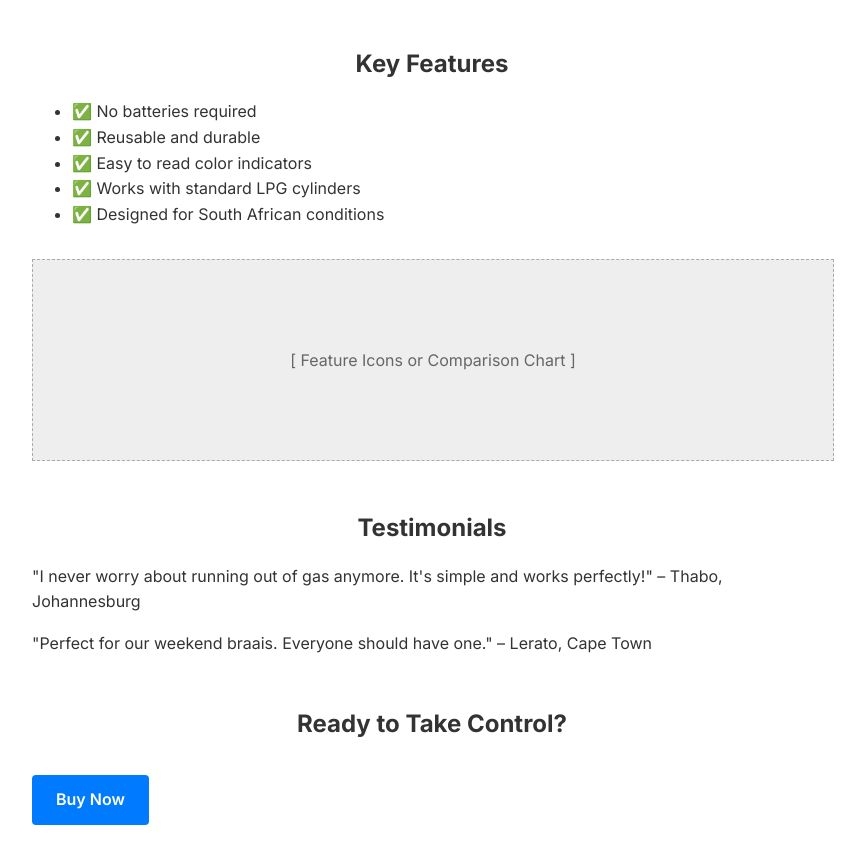
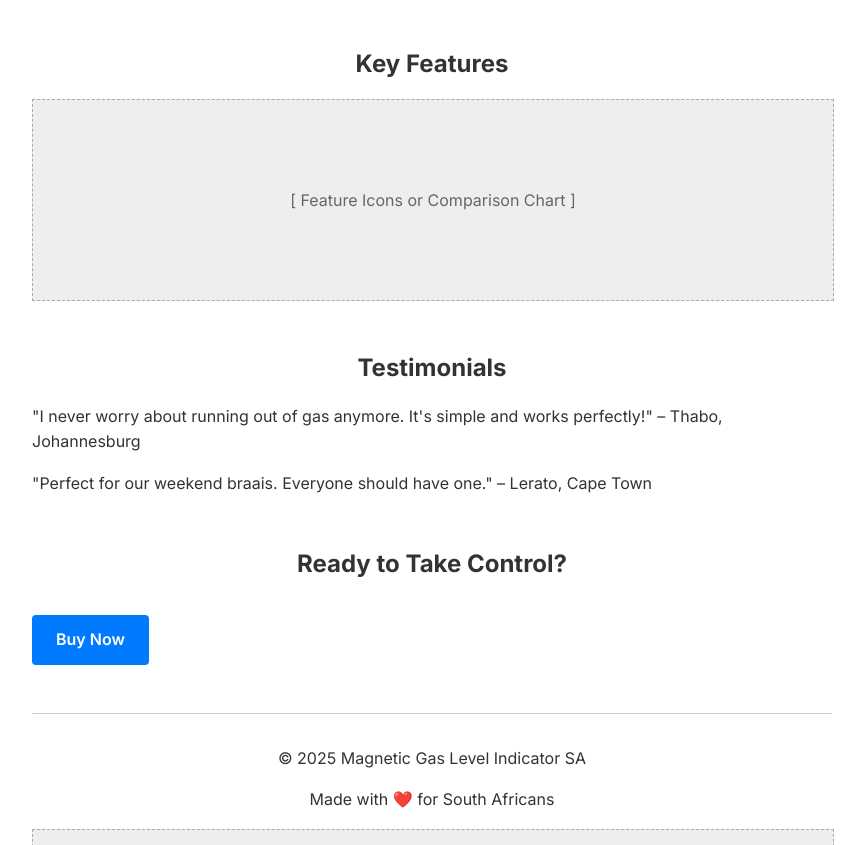
Before and after one commit to WestSideStry/gas-indicator-site, a plain HTML site: page index.html in a window 1280 px wide. Shown: the part 1099-1944 px from the top of the page, without its empty margins (208-1073 px from the left). Drawn offline with Linux system fonts and the light colour scheme.

Commit message:
Update index.html

```diff
--- a/index.html
+++ b/index.html
@@ -107,14 +107,10 @@
     <h3>Why It's Different</h3>
     <p>Unlike traditional gas gauges or guesswork, this magnetic strip gives you a visual reading without batteries, wires, or tools. It's reusable, reliable, and designed for South African households that value simplicity and safety.</p>
 
-    <h3>Key Features</h3>
-    <ul>
-        <li>✅ No batteries required</li>
-        <li>✅ Reusable and durable</li>
-        <li>✅ Easy to read color indicators</li>
-        <li>✅ Works with standard LPG cylinders</li>
-        <li>✅ Designed for South African conditions</li>
-    </ul>
+    <div style="text-align: center; margin-top: 3rem;">
+  <h3>Key Features</h3>
+</div>
+
 
     <div class="image-placeholder">[ Feature Icons or Comparison Chart ]</div>
 
```
